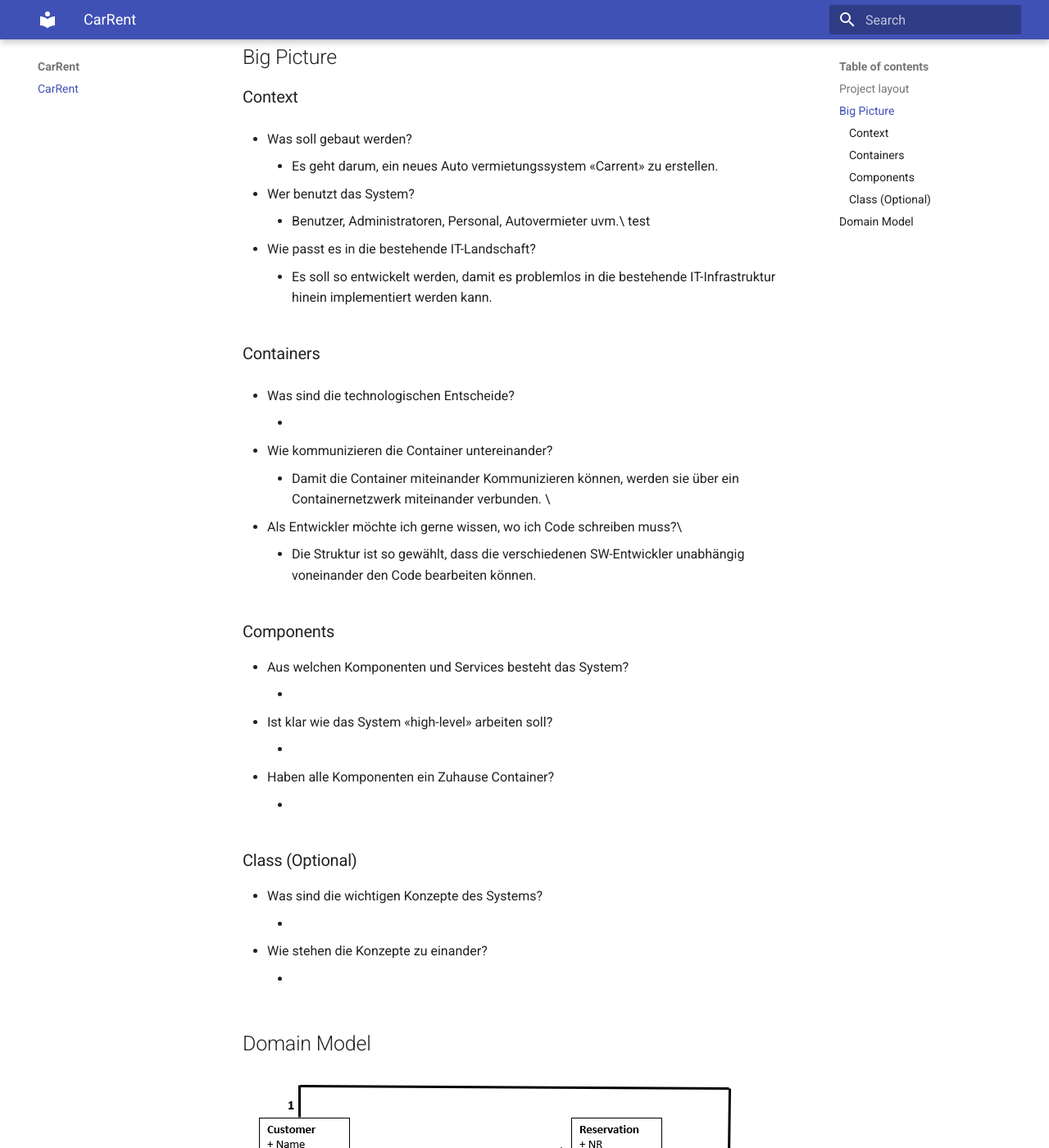
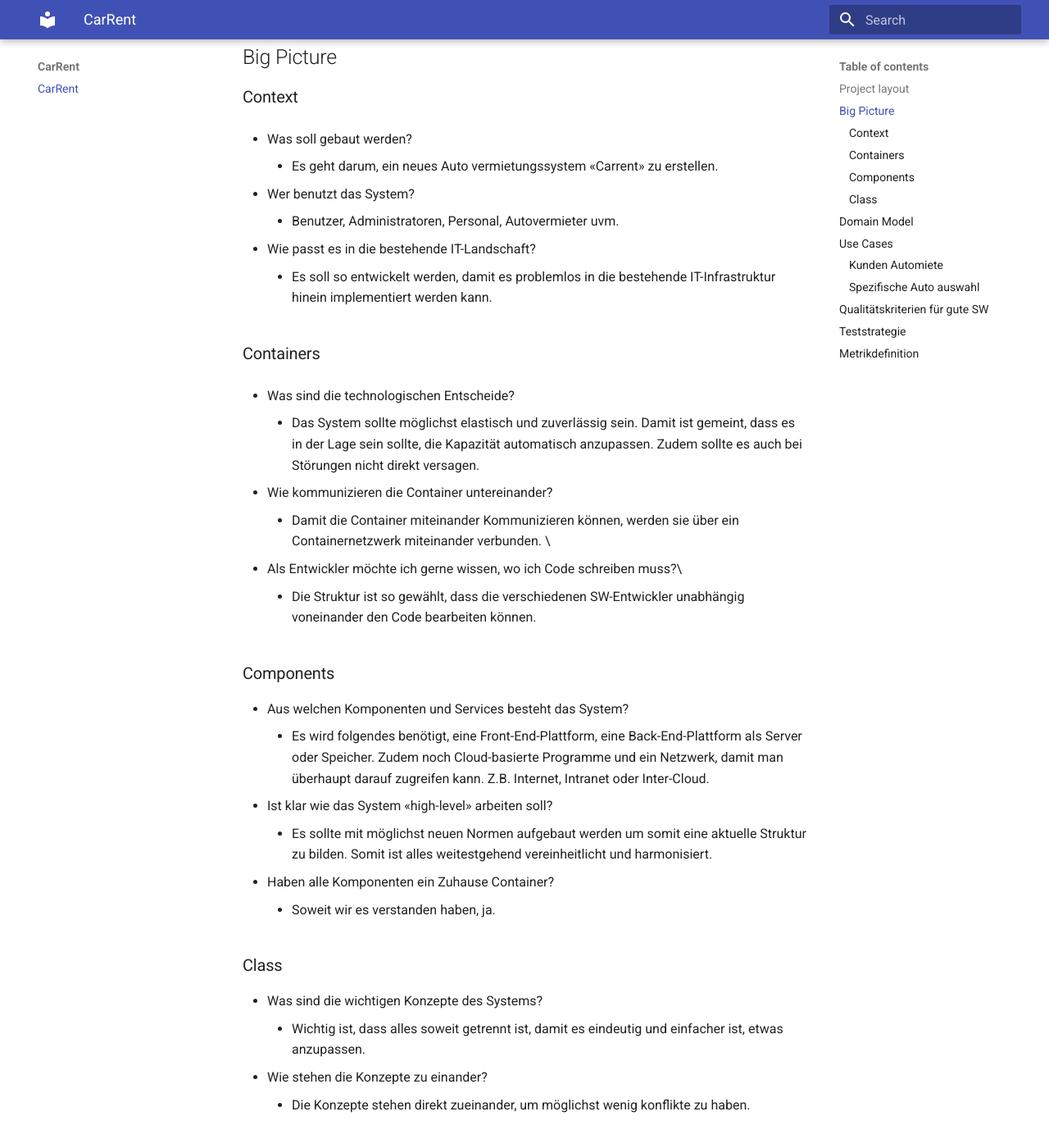
Before and after one commit to Markusdust/carrent, an MkDocs documentation site: the page built from docs/index.md, in a window 1280 px wide and 1400 px high, scrolled down 297 px. Shown: the whole window at 82% size. Built offline with MkDocs 1.6.1 and Material for MkDocs 9.7.7, drawn with Linux system fonts in a browser that asks for light colours; some of the changed text lies outside the part shown.

Commit message:
Dokumentantion angepasst

```diff
--- a/docs/index.md
+++ b/docs/index.md
@@ -12,15 +12,14 @@
     - Es geht darum, ein neues Auto vermietungssystem «Carrent» zu erstellen.
 
 - Wer benutzt das System?
-    - Benutzer, Administratoren, Personal, Autovermieter uvm.\\ test
+    - Benutzer, Administratoren, Personal, Autovermieter uvm.
 
 - Wie passt es in die bestehende IT-Landschaft?
     - Es soll so entwickelt werden, damit es problemlos in die bestehende IT-Infrastruktur hinein implementiert werden kann.
 
-
 ### Containers
 - Was sind die technologischen Entscheide?
-    -
+    - Das System sollte möglichst elastisch und zuverlässig sein. Damit ist gemeint, dass es in der Lage sein sollte, die Kapazität automatisch anzupassen. Zudem sollte es auch bei Störungen nicht direkt versagen.
 
 - Wie kommunizieren die Container untereinander?
     - Damit die Container miteinander Kommunizieren können, werden sie über ein Containernetzwerk miteinander verbunden. \
@@ -30,18 +29,37 @@
 
 ### Components
 - Aus welchen Komponenten und Services besteht das System?
-    -
+    - Es wird folgendes benötigt, eine Front-End-Plattform, eine Back-End-Plattform als Server oder Speicher. Zudem noch Cloud-basierte Programme und ein Netzwerk, damit man überhaupt darauf zugreifen kann. Z.B. Internet, Intranet oder Inter-Cloud.
 - Ist klar wie das System «high-level» arbeiten soll?
-    -
+    - Es sollte mit möglichst neuen Normen aufgebaut werden um somit eine aktuelle Struktur zu bilden. Somit ist alles weitestgehend vereinheitlicht und harmonisiert.
 - Haben alle Komponenten ein Zuhause Container?
-    -
+    - Soweit wir es verstanden haben, ja.
 
-### Class (Optional)
+### Class
 - Was sind die wichtigen Konzepte des Systems?
-    -
+    - Wichtig ist, dass alles soweit getrennt ist, damit es eindeutig und einfacher ist, etwas anzupassen.
 - Wie stehen die Konzepte zu einander?
-    -
-
+    - Die Konzepte stehen direkt zueinander, um möglichst wenig konflikte zu haben.
 
 ## Domain Model
 ![](2022-09-11-21-41-23.png)
+
+## Use Cases
+### Kunden Automiete
+- Actors: Kunde
+- Beschreibung: Ein Kunde möchte ein Auto mieten und wählt den Autotyp aus, welcher er möchte. Danach wird er automatisch zu dem Zahlterminal weitergeleitet, damit er bezahlen kann.
+
+### Spezifische Auto auswahl
+- Actors: Vermittler, System
+- Beschreibung: Ein Kunde wählt ein Typ Auto aus und das System Teilt ein spezifisches Auto dem Kunden hinzu. Danach wird es von dem Vermittler geprüft und bei Problemen dann Manuel eingepflegt.
+
+## Qualitätskriterien für gute SW
+![](2022-09-11-22-33-43.png)
+
+## Teststrategie
+- Wir haben uns für die "top-down" Teststrategie entschieden. Da wird zuerst die Hauptfunktion getestet, die Detailfunktionenn werden zuerst ignoriert oder mittels "Stubs" simuliert.
+
+## Metrikdefinition
+- Die Anzahl der Codezeilen.
+- Die Halstead-Metrik zur Implementierungsabschätzung in der Entwurfsphase.
+- Die Pfadüberdeckungskennzahl.
```
Also changed, not shown: docs/2022-09-11-22-33-43.png (added).
